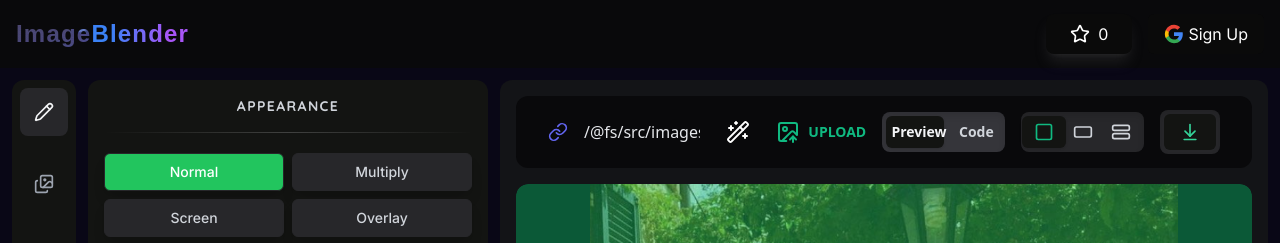
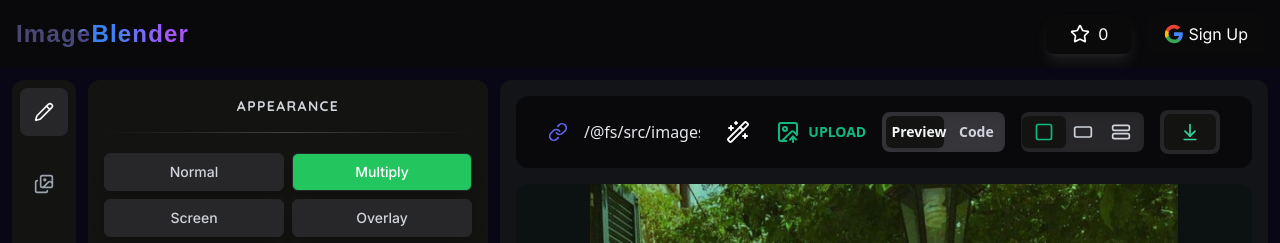
Before and after one commit to muhammadhafijur/image-blender, a Vue app: page /editor in a window 1280 px wide. Shown: the top 243 px of the page. Built offline with nearby package versions, Linux system fonts and the light colour scheme; no server answers; a web font is replaced by a local one.

Commit message:
:recycle: update: Default blendmode

```diff
--- a/src/composables/useImageControls.ts
+++ b/src/composables/useImageControls.ts
@@ -9,7 +9,7 @@ const viewCode: Ref<string | null> = ref(null);
 const aspectRatio: Ref<string> = ref("square");
 const bgLayerOpacity: Ref<number> = ref(40);
 const bgLayerColor: Ref<string> = ref("#00C16A");
-const mixBlendValue: Ref<string> = ref("normal");
+const mixBlendValue: Ref<string> = ref("multiply");
 const sliderBackground: Ref<string> = ref("");
 
 const selectedGradientDirection: Ref<string> = ref("");
```
